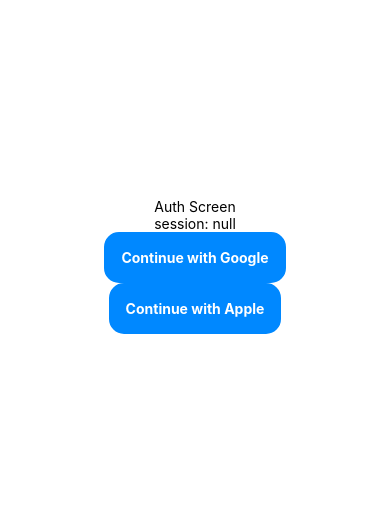
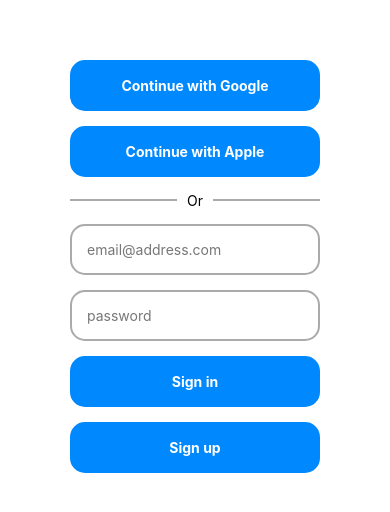
Before and after one commit to jorahty/slugup, a React Native app: screen /Home in a window 390 px wide. Shown: the part 156-668 px from the top of the page. Built offline with nearby package versions, Linux system fonts and the light colour scheme.

Commit message:
style auth screen

```diff
--- a/src/components/common/Button.tsx
+++ b/src/components/common/Button.tsx
@@ -1,4 +1,4 @@
-import { Pressable, Text } from 'react-native';
+import { TouchableOpacity, Text } from 'react-native';
 
 import { styles } from '../../theme/theme';
 
@@ -9,8 +9,8 @@
 
 export default function Button({ title, onPress }: Props) {
   return (
-    <Pressable onPress={onPress} style={styles.button}>
+    <TouchableOpacity onPress={onPress} style={styles.button}>
       <Text style={styles.buttonText}>{title}</Text>
-    </Pressable>
+    </TouchableOpacity>
   );
 }
--- /dev/null
+++ b/src/components/common/Divider.tsx
@@ -0,0 +1,29 @@
+import { Text, View } from 'react-native';
+import { colors } from '../../theme/theme';
+
+export default function Divider() {
+  return (
+    <View
+      style={{
+        flexDirection: 'row',
+        gap: 10,
+        alignItems: 'center',
+      }}>
+      <View
+        style={{
+          flex: 1,
+          borderTopWidth: 2,
+          borderColor: colors.grey400,
+        }}
+      />
+      <Text>Or</Text>
+      <View
+        style={{
+          flex: 1,
+          borderTopWidth: 2,
+          borderColor: colors.grey400,
+        }}
+      />
+    </View>
+  );
+}
--- a/src/components/screens/Auth.tsx
+++ b/src/components/screens/Auth.tsx
@@ -1,17 +1,60 @@
-import { Text, View } from 'react-native';
+import { useState } from 'react';
+import {
+  KeyboardAvoidingView,
+  Platform,
+  ScrollView,
+  TextInput,
+} from 'react-native';
 
+import { colors, styles } from '../../theme/theme';
 import { useViewModel } from '../../model/ViewModel';
 import Button from '../common/Button';
+import Divider from '../common/Divider';
 
 export default function Auth() {
-  const { session, signInWithGoogle, signInWithApple } = useViewModel();
+  const {
+    signInWithGoogle,
+    signInWithApple,
+    signInWithEmail,
+    signUpWithEmail,
+  } = useViewModel();
+  const [email, setEmail] = useState('');
+  const [password, setPassword] = useState('');
 
   return (
-    <View style={{ flex: 1, alignItems: 'center', justifyContent: 'center' }}>
-      <Text>Auth Screen</Text>
-      <Text>session: {String(session)}</Text>
-      <Button title="Continue with Google" onPress={signInWithGoogle} />
-      <Button title="Continue with Apple" onPress={signInWithApple} />
-    </View>
+    <ScrollView
+      keyboardDismissMode="on-drag"
+      contentContainerStyle={{
+        flexDirection: 'row',
+        justifyContent: 'center',
+        alignItems: 'center',
+        flex: 1,
+      }}>
+      <KeyboardAvoidingView
+        behavior={Platform.OS === 'ios' ? 'padding' : 'height'}
+        style={{ flex: 1, maxWidth: 250, gap: 15 }}>
+        <Button title="Continue with Google" onPress={signInWithGoogle} />
+        <Button title="Continue with Apple" onPress={signInWithApple} />
+        <Divider />
+        <TextInput
+          autoCapitalize="none"
+          placeholder="email@address.com"
+          value={email}
+          onChangeText={setEmail}
+          style={styles.textInput}
+          placeholderTextColor={colors.grey500}
+        />
+        <TextInput
+          placeholder="password"
+          value={password}
+          onChangeText={setPassword}
+          secureTextEntry={true}
+          style={styles.textInput}
+          placeholderTextColor={colors.grey500}
+        />
+        <Button title="Sign in" onPress={signInWithEmail} />
+        <Button title="Sign up" onPress={signUpWithEmail} />
+      </KeyboardAvoidingView>
+    </ScrollView>
   );
 }
--- a/src/theme/theme.ts
+++ b/src/theme/theme.ts
@@ -26,4 +26,11 @@
     fontWeight: '700',
     color: colors.white,
   },
+  textInput: {
+    borderWidth: 2,
+    padding: 15,
+    borderRadius: 15,
+    borderColor: colors.grey400,
+    backgroundColor: colors.white,
+  },
 });
```
